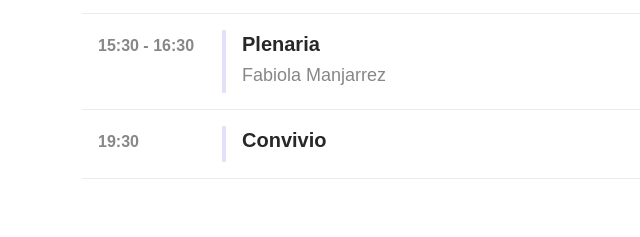
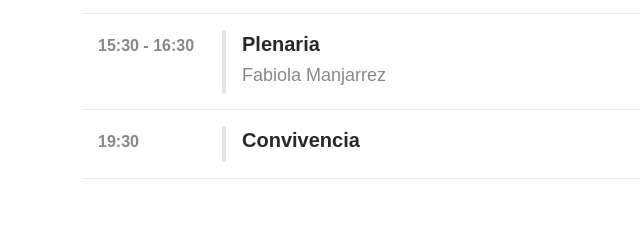
Before and after one commit to miguel-mx/encuentro-mujeres-topolog-a, a plain HTML site: page index.html in a window 1280 px wide. Shown: the part 2903-3140 px from the top of the page, 0-640 px from the left. Drawn offline with nearby package versions, Linux system fonts and the light colour scheme; a web font is replaced by a local one.

Commit message:
Convivencia

```diff
--- a/index.html
+++ b/index.html
@@ -275,7 +275,7 @@
                     <div class="schedule-event d-flex flex-row">
                         <div class="schedule-time">19:30</div>
                         <div class="schedule-talk schedule-purple">
-                            <div class="schedule-title">Convivio</div>
+                            <div class="schedule-title">Convivencia</div>
                         </div>
                     </div>
                 </div>
@@ -335,7 +335,7 @@
                     <div class="schedule-event d-flex flex-row">
                         <div class="schedule-time">19:30</div>
                         <div class="schedule-talk schedule-purple">
-                            <div class="schedule-title">Convivio</div>
+                            <div class="schedule-title">Convivencia</div>
                         </div>
                     </div>
                 </div>
```
